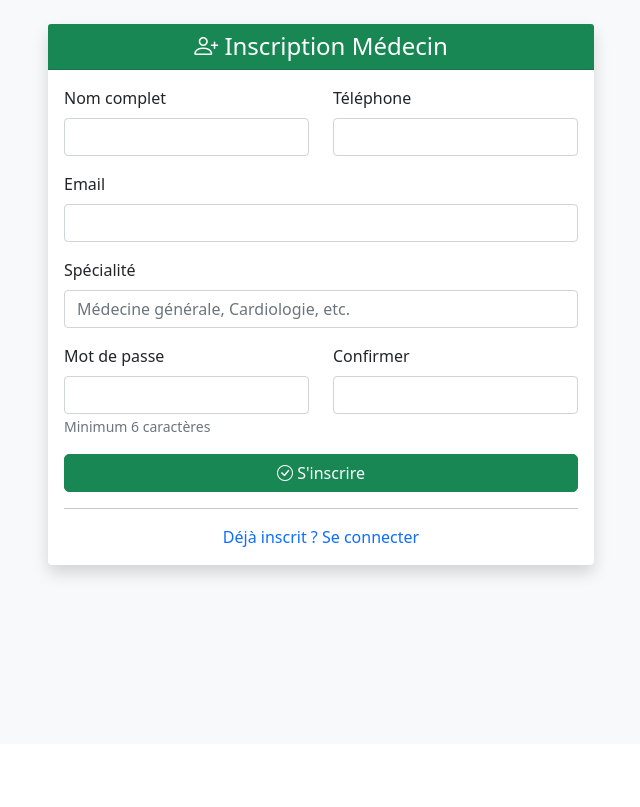
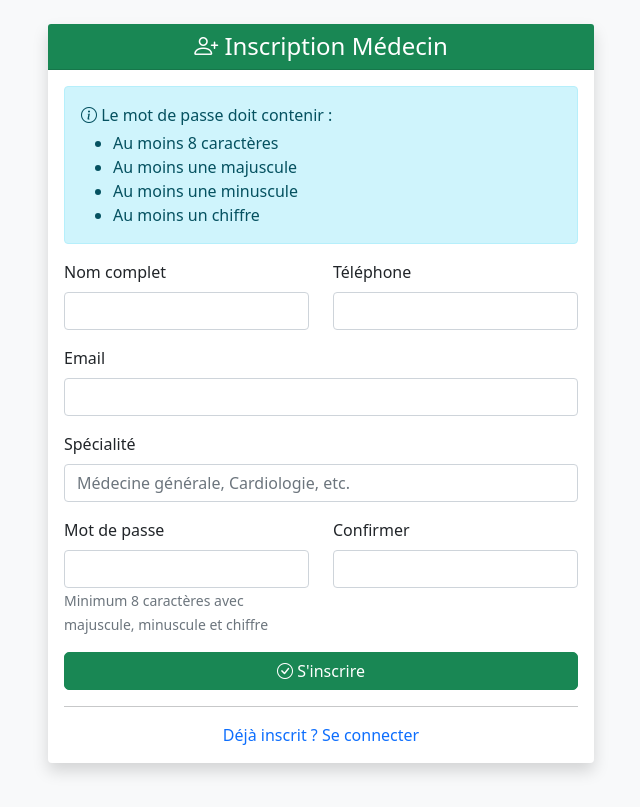
Before and after one commit to uvsq22019369/clinique-rdv-fonctionnel, a Flask app: template app/templates/register.html in a window 1280 px wide. Shown: the part 56-863 px from the top of the page, without its empty margins (319-959 px from the left). Before the commit the page ends 637 px from the top, so only its background shows below. Run offline with Flask 3, Linux system fonts and the light colour scheme; the template is opened without the code that fills it, so the values that code supplies are empty; some libraries are stand-ins or nearby versions.

Commit message:
Mise à jour du template register avec nouveaux critères de mot de passe

```diff
--- a/app/templates/register.html
+++ b/app/templates/register.html
@@ -10,6 +10,18 @@
                 <h4 class="mb-0"><i class="bi bi-person-plus"></i> Inscription Médecin</h4>
             </div>
             <div class="card-body">
+                <!-- Message d'aide pour les critères de mot de passe -->
+                <div class="alert alert-info">
+                    <i class="bi bi-info-circle"></i>
+                    Le mot de passe doit contenir :
+                    <ul class="mb-0 mt-1">
+                        <li>Au moins 8 caractères</li>
+                        <li>Au moins une majuscule</li>
+                        <li>Au moins une minuscule</li>
+                        <li>Au moins un chiffre</li>
+                    </ul>
+                </div>
+
                 <form method="POST" action="{{ url_for('auth.register') }}">
                     <input type="hidden" name="csrf_token" value="{{ csrf_token() }}">
 
@@ -42,13 +54,13 @@
                         <div class="col-md-6 mb-3">
                             <label for="password" class="form-label">Mot de passe</label>
                             <input type="password" class="form-control" id="password" name="password"
-                                   minlength="6" required>
-                            <small class="text-muted">Minimum 6 caractères</small>
+                                   minlength="8" required>
+                            <small class="text-muted">Minimum 8 caractères avec majuscule, minuscule et chiffre</small>
                         </div>
                         <div class="col-md-6 mb-3">
                             <label for="confirm_password" class="form-label">Confirmer</label>
                             <input type="password" class="form-control" id="confirm_password"
-                                   name="confirm_password" minlength="6" required>
+                                   name="confirm_password" minlength="8" required>
                         </div>
                     </div>
 
```
